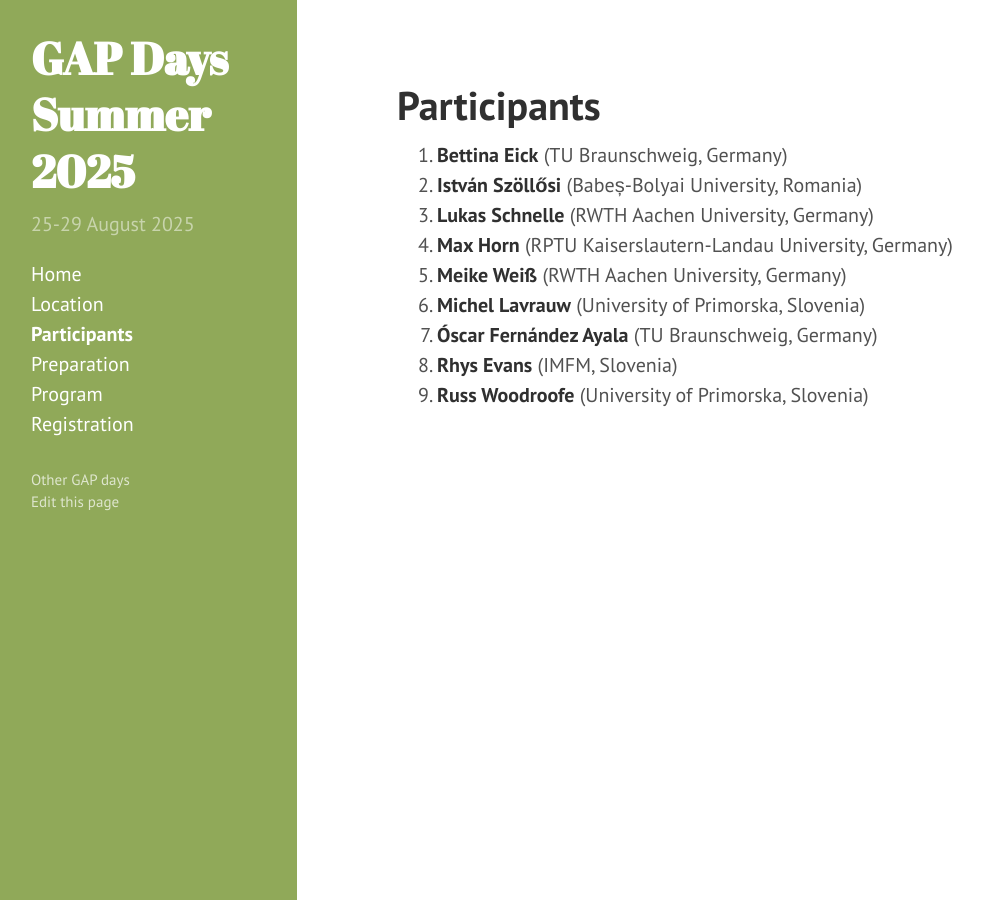
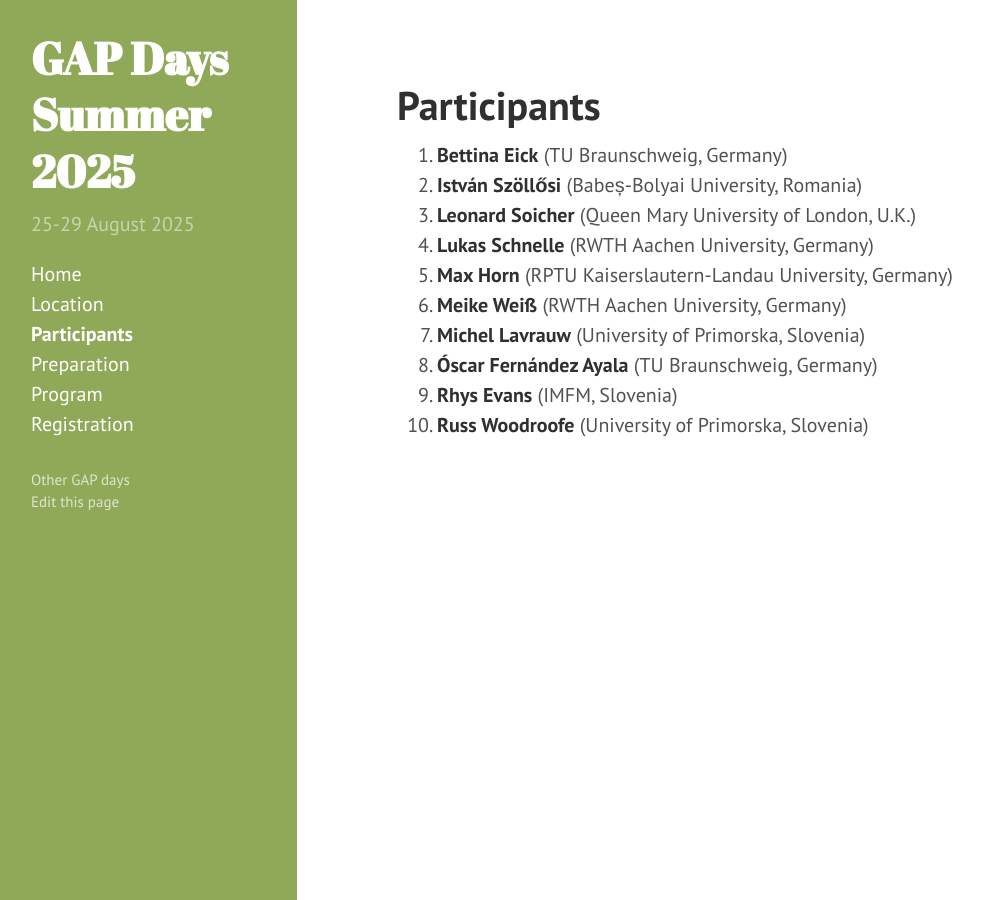
Before and after one commit to gapdays/gapdays2025-summer, a Jekyll site: the page built from participants.md, in a window 1280 px wide. Shown: the whole page, without its empty margins (3-986 px from the left). Built offline with Jekyll 4.4.1, drawn with Linux system fonts in a browser that asks for light colours.

Commit message:
Update participants.md

```diff
--- a/participants.md
+++ b/participants.md
@@ -4,6 +4,7 @@ title: Participants
 participants:
   - {name: Bettina Eick, affiliation: "TU Braunschweig, Germany"}
   - {name: István Szöllősi, affiliation: "Babeș-Bolyai University, Romania"}
+  - {name: Leonard Soicher, affiliation: "Queen Mary University of London, U.K."}
   - {name: Lukas Schnelle, affiliation: "RWTH Aachen University, Germany"}
   - {name: Max Horn, affiliation: "RPTU Kaiserslautern-Landau University, Germany"}
   - {name: Meike Weiß, affiliation: "RWTH Aachen University, Germany"}
```
